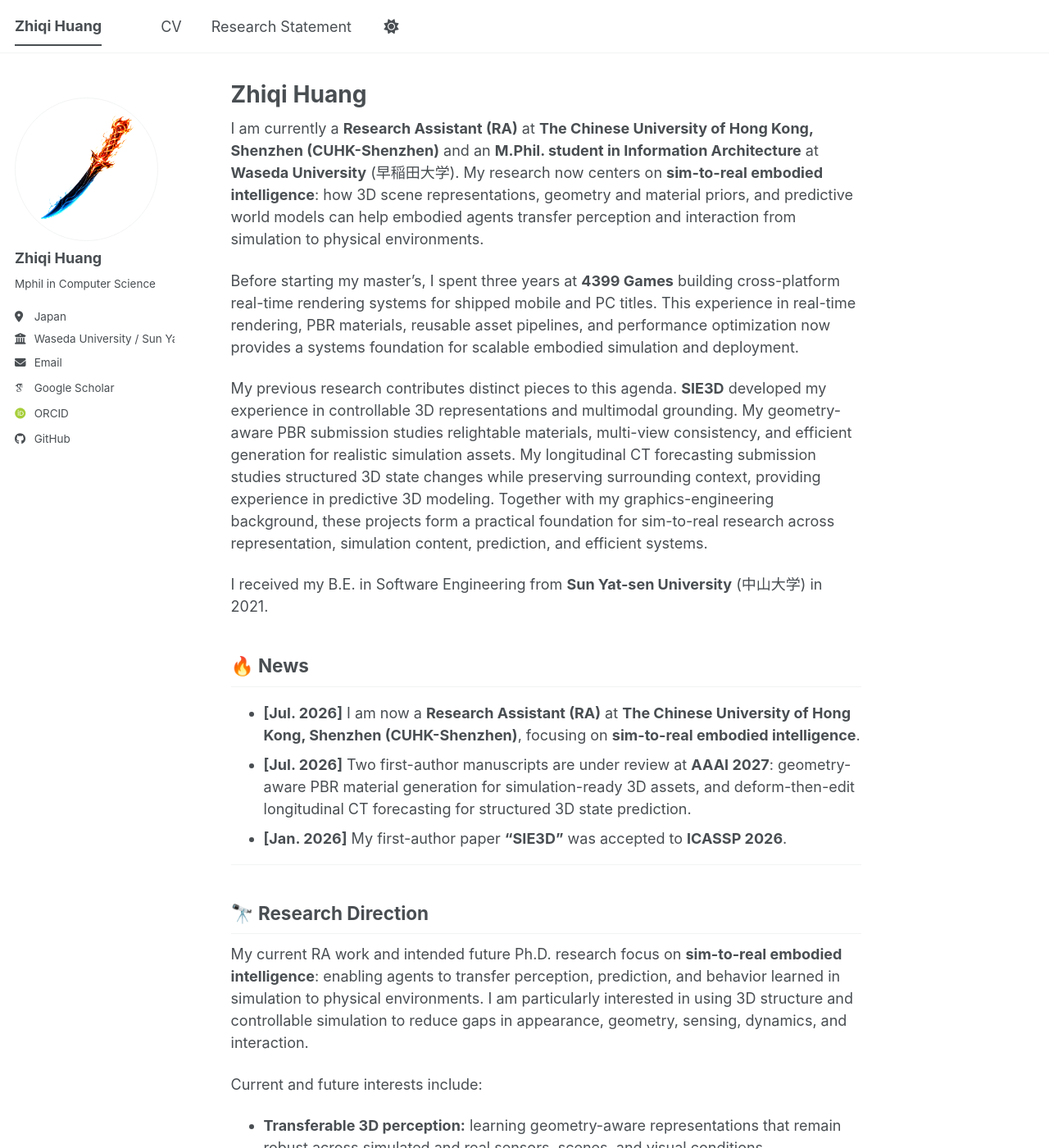
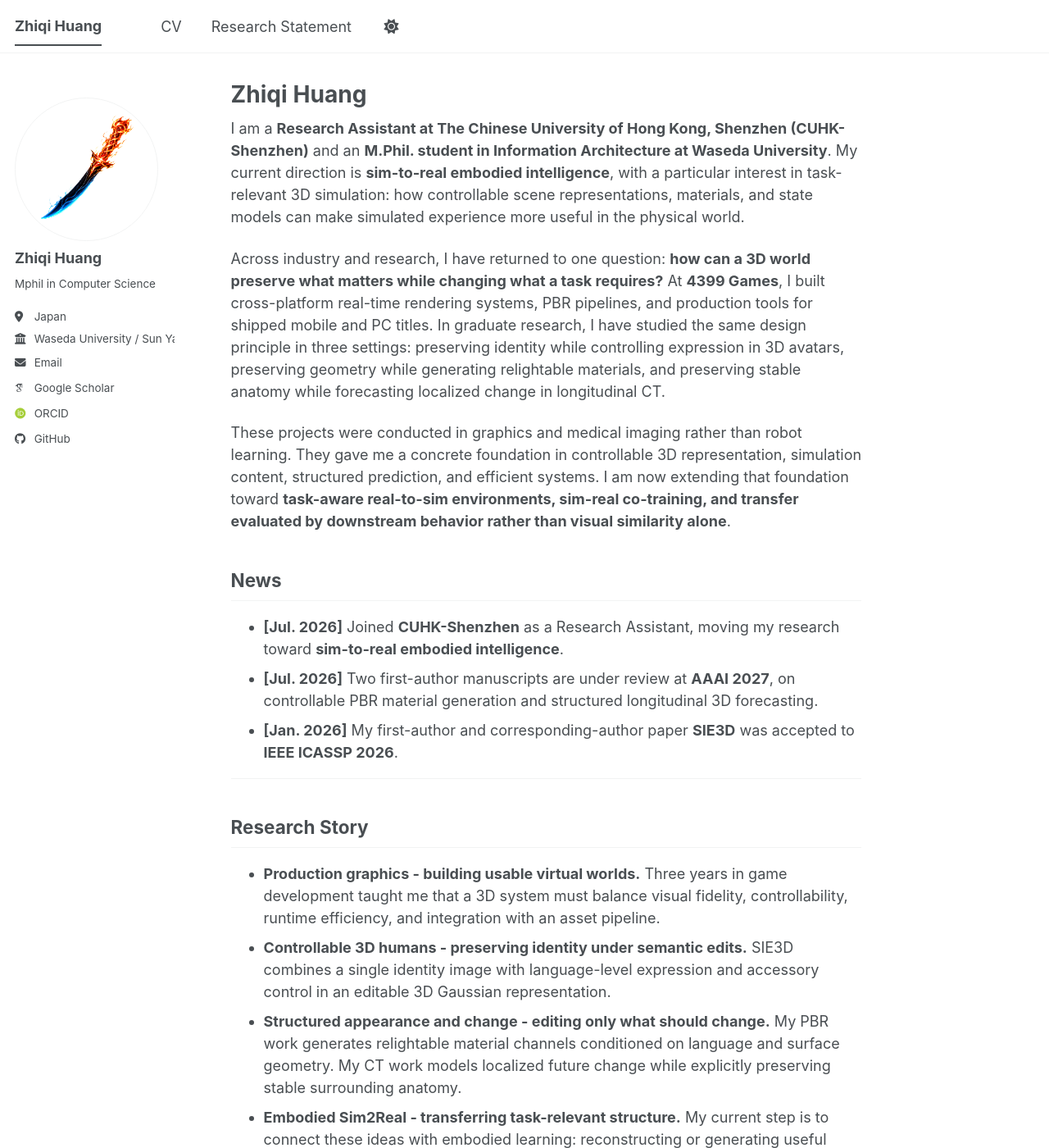
Before and after one commit to huang-zhiqi/huang-zhiqi.github.io, a Jekyll site: the page built from _pages/about.md, in a window 1280 px wide and 1400 px high. Shown: the whole window at 82% size. Built offline with Jekyll 4.4.1, drawn with Linux system fonts in a browser that asks for light colours; some web fonts are replaced; a script bundle is joined from its source files by our own code; library files that are not in the unit come from our copies; some of the changed text lies outside the part shown.

Commit message:
更新官网，系统性的往具身智能靠拢

```diff
--- a/_pages/about.md
+++ b/_pages/about.md
@@ -8,112 +8,106 @@ redirect_from:
   - /about.html
 ---
 
-I am currently a **Research Assistant (RA)** at **The Chinese University of Hong Kong, Shenzhen (CUHK-Shenzhen)** and an **M.Phil. student in Information Architecture** at **Waseda University** (早稲田大学). My research now centers on **sim-to-real embodied intelligence**: how 3D scene representations, geometry and material priors, and predictive world models can help embodied agents transfer perception and interaction from simulation to physical environments.
+I am a **Research Assistant at The Chinese University of Hong Kong, Shenzhen (CUHK-Shenzhen)** and an **M.Phil. student in Information Architecture at Waseda University**. My current direction is **sim-to-real embodied intelligence**, with a particular interest in task-relevant 3D simulation: how controllable scene representations, materials, and state models can make simulated experience more useful in the physical world.
 
-Before starting my master's, I spent three years at **4399 Games** building cross-platform real-time rendering systems for shipped mobile and PC titles. This experience in real-time rendering, PBR materials, reusable asset pipelines, and performance optimization now provides a systems foundation for scalable embodied simulation and deployment.
+Across industry and research, I have returned to one question: **how can a 3D world preserve what matters while changing what a task requires?** At **4399 Games**, I built cross-platform real-time rendering systems, PBR pipelines, and production tools for shipped mobile and PC titles. In graduate research, I have studied the same design principle in three settings: preserving identity while controlling expression in 3D avatars, preserving geometry while generating relightable materials, and preserving stable anatomy while forecasting localized change in longitudinal CT.
 
-My previous research contributes distinct pieces to this agenda. **SIE3D** developed my experience in controllable 3D representations and multimodal grounding. My geometry-aware PBR submission studies relightable materials, multi-view consistency, and efficient generation for realistic simulation assets. My longitudinal CT forecasting submission studies structured 3D state changes while preserving surrounding context, providing experience in predictive 3D modeling. Together with my graphics-engineering background, these projects form a practical foundation for sim-to-real research across representation, simulation content, prediction, and efficient systems.
+These projects were conducted in graphics and medical imaging rather than robot learning. They gave me a concrete foundation in controllable 3D representation, simulation content, structured prediction, and efficient systems. I am now extending that foundation toward **task-aware real-to-sim environments, sim-real co-training, and transfer evaluated by downstream behavior rather than visual similarity alone**.
 
-I received my B.E. in Software Engineering from **Sun Yat-sen University** (中山大学) in 2021.
+## News
 
-## 🔥 News
-
-* **[Jul. 2026]** I am now a **Research Assistant (RA)** at **The Chinese University of Hong Kong, Shenzhen (CUHK-Shenzhen)**, focusing on **sim-to-real embodied intelligence**.
-* **[Jul. 2026]** Two first-author manuscripts are under review at **AAAI 2027**: geometry-aware PBR material generation for simulation-ready 3D assets, and deform-then-edit longitudinal CT forecasting for structured 3D state prediction.
-* **[Jan. 2026]** My first-author paper **"SIE3D"** was accepted to **ICASSP 2026**.
+* **[Jul. 2026]** Joined **CUHK-Shenzhen** as a Research Assistant, moving my research toward **sim-to-real embodied intelligence**.
+* **[Jul. 2026]** Two first-author manuscripts are under review at **AAAI 2027**, on controllable PBR material generation and structured longitudinal 3D forecasting.
+* **[Jan. 2026]** My first-author and corresponding-author paper **SIE3D** was accepted to **IEEE ICASSP 2026**.
 
 ---
 
-## 🔭 Research Direction
+## Research Story
 
-My current RA work and intended future Ph.D. research focus on **sim-to-real embodied intelligence**: enabling agents to transfer perception, prediction, and behavior learned in simulation to physical environments. I am particularly interested in using 3D structure and controllable simulation to reduce gaps in appearance, geometry, sensing, dynamics, and interaction.
+* **Production graphics - building usable virtual worlds.** Three years in game development taught me that a 3D system must balance visual fidelity, controllability, runtime efficiency, and integration with an asset pipeline.
+* **Controllable 3D humans - preserving identity under semantic edits.** SIE3D combines a single identity image with language-level expression and accessory control in an editable 3D Gaussian representation.
+* **Structured appearance and change - editing only what should change.** My PBR work generates relightable material channels conditioned on language and surface geometry. My CT work models localized future change while explicitly preserving stable surrounding anatomy.
+* **Embodied Sim2Real - transferring task-relevant structure.** My current step is to connect these ideas with embodied learning: reconstructing or generating useful simulation environments, varying the factors that matter to a task, and combining simulated experience with limited real data.
 
-Current and future interests include:
-
-* **Transferable 3D perception:** learning geometry-aware representations that remain robust across simulated and real sensors, scenes, and visual conditions.
-* **3D simulation and world models:** building controllable digital twins and predictive models for robot manipulation, planning, and closed-loop interaction.
-* **Efficient sim-to-real adaptation:** adapting and evaluating models with limited real-world data under real-time system constraints.
+The connection is methodological: each project asks what structure must remain invariant, what variation should be controllable, and how the result can be evaluated for its intended use.
 
 ---
 
-## 🎯 Application Scenarios
+## Current Research Direction
 
-* **Robot manipulation and embodied interaction:** using diverse simulated scenes and predictive 3D models to train and evaluate perception and interaction before adapting them to physical environments.
-* **Embodied simulation and digital twins:** generating controllable objects, PBR materials, scene variations, and sensor conditions for scalable data generation, evaluation, and failure analysis.
+I am interested in Sim2Real as a **task-dependent transfer problem**, not only a pursuit of photorealism. A useful simulator need not reproduce every detail of reality; it should model the geometry, appearance, sensing, dynamics, and interaction factors that affect the target behavior.
+
+My current and longer-term interests are:
+
+* **Task-aware real-to-sim and simulation content:** constructing digital twins or digital cousins with controllable geometry, PBR appearance, cameras, lighting, and sensor conditions, then validating them through downstream tasks.
+* **Sim-real learning and adaptation:** co-training with diverse simulation and limited real demonstrations, identifying harmful domain gaps, and using randomization or adaptation where it improves physical transfer.
+* **Structured models of interaction:** extending my experience in localized 3D forecasting toward action-conditioned state transitions and uncertainty in contact-rich environments. This longer-term step will require explicit actions, physical interaction data, and closed-loop validation.
 
 ---
 
-## 📝 Publications
+## Publications
 
-* **SIE3D: Single-Image Expressive 3D Avatar Generation via Semantic Embedding and Perceptual Expression Loss**
-  * *IEEE ICASSP 2026 (Accepted)* - **First Author, Corresponding Author**
-  * Authors: **Zhiqi Huang**, Dulongkai Cui, Jinglu Hu
-  * A framework for generating text-controllable 3D avatars from a single image by combining 3D human priors with multimodal control. This work builds experience in controllable 3D representations, multimodal grounding, and efficient inference—capabilities that now support my transition toward 3D-aware embodied models and sim-to-real research.
-  * **Links:** <a class="pub-link" href="https://huang-zhiqi.github.io/SIE3D/">Project Page</a> <a class="pub-link" href="https://arxiv.org/abs/2509.24004">Paper (arXiv:2509.24004)</a> <a class="pub-link" href="https://github.com/huang-zhiqi/SIE3D">Code (GitHub)</a>
+### SIE3D: Single-Image Expressive 3D Avatar Generation via Semantic Embedding and Perceptual Expression Loss
+
+**IEEE ICASSP 2026 - First Author, Corresponding Author**<br>
+**Zhiqi Huang**, Dulongkai Cui, Jinglu Hu
+
+SIE3D generates an editable 3D Gaussian head avatar from one image while allowing natural-language control over expression and accessories. It combines identity, text semantics, and an explicit perceptual expression objective to improve expression alignment while preserving the subject's identity. This work established my foundation in controllable multimodal 3D representation.
+
+<a class="pub-link" href="https://huang-zhiqi.github.io/SIE3D/">Project Page</a>
+<a class="pub-link" href="https://doi.org/10.1109/ICASSP55912.2026.11462135">IEEE Xplore</a>
+<a class="pub-link" href="https://arxiv.org/abs/2509.24004">arXiv</a>
+<a class="pub-link" href="https://github.com/huang-zhiqi/SIE3D">Code</a>
+
+### Manuscripts Under Review
+
+* **Controllable PBR material generation from long-form descriptions** - *First author; AAAI 2027 under review.* The work studies how to retain long material specifications, route them to geometry-relevant regions, and preserve variation across relightable PBR channels. Its Sim2Real connection is upstream: controllable surface appearance can improve simulation assets and visual-domain variation, while policy transfer also depends on physics, sensing, and task alignment.
+* **Deform-then-edit forecasting for longitudinal 3D CT** - *First author; AAAI 2027 under review.* The method transports persistent structure and restricts residual edits to regions expected to change. Developed for medical imaging, it contributes experience in structured 3D state transitions and strong persistence baselines. An embodied extension would require explicit actions and physical-interaction validation.
 
 ---
 
-## 📄 Manuscripts Under Review
+## Experience
 
-* **First-author manuscript on geometry-aware PBR material generation from long text**
-  * *AAAI 2027 (Under Review)*
-  * A method for generating relightable PBR materials for 3D meshes from long-form descriptions. Its emphasis on physical appearance, lighting variation, multi-view consistency, and efficient generation supports realistic, controllable simulation assets and addresses part of the visual sim-to-real gap.
+### The Chinese University of Hong Kong, Shenzhen
 
-* **First-author manuscript on deform-then-edit longitudinal CT forecasting**
-  * *AAAI 2027 (Under Review)*
-  * **Role:** First Author
-  * This work uses deform-then-edit forecasting to model structured 3D state changes while preserving surrounding anatomy. Although developed for medical imaging, it provides experience in predictive 3D modeling, localized state transitions, and context preservation that transfers to my interest in world models for embodied systems.
+**Research Assistant** - *Jul. 2026 - Present*
+
+* Current direction: task-relevant 3D simulation and sim-to-real embodied intelligence.
+
+### 4399 Games
+
+**Senior Graphics Engineer** - *2023 - 2024*
+
+* Led a rendering team of 3-5 engineers and owned the rendering roadmap for *Era of Conquest* on mobile and PC.
+* Drove graphics development for new mobile, PC, and web projects through reusable asset, material, and rendering pipelines.
+
+**Graphics Engineer** - *2021 - 2023*
+
+* Built and optimized the real-time rendering pipeline for *Era of Conquest*, including cross-platform shaders, PBR material representation, and mobile performance.
 
 ---
 
-## 📄 Manuscripts in Preparation
+## Education
+
+* **Waseda University**, Fukuoka, Japan
+  * M.Phil. in Information Architecture, Apr. 2025 - Mar. 2027 (expected)
+  * English-taught program; current GPA: **3.8 / 4.0**
+* **Sun Yat-sen University**, Guangzhou, China
+  * B.E. in Software Engineering, 2017 - 2021
+  * GPA: **3.7 / 4.0**
 
 ---
 
-## 🎓 Education
+## Technical Background
 
-* **Waseda University (早稲田大学)**, Fukuoka, Japan
-  * *M.Phil. in Information Architecture* (English-taught program)
-  * Apr. 2025 - Mar. 2027 (expected)
-  * Research focus: 3D understanding and geometry-aware generative modeling, with a current trajectory toward sim-to-real embodied intelligence
-  * **Current GPA: 3.8 / 4.0**
-
-* **Sun Yat-sen University (中山大学)**, Guangzhou, China
-  * *B.E. in Software Engineering*
-  * 2017 - 2021
-  * **GPA: 3.7 / 4.0**
+* **Graphics and systems:** C++, C#, GLSL/HLSL, Unity, Vulkan, OpenGL, real-time rendering, PBR, cross-platform optimization
+* **Machine learning and 3D:** Python, PyTorch, 3D Gaussian Splatting, diffusion models, CLIP/LongCLIP, mesh and material processing, multi-view evaluation, volumetric modeling
+* **Current research interests:** task-aware real-to-sim, sim-real co-training, domain variation and adaptation, structured 3D state modeling
 
 ---
 
-## 💼 Industry Experience
+## Languages and Honors
 
-* **4399 Games**, Guangzhou, China
-  * **Senior Graphics Engineer**
-    * *2023 - 2024*
-    * Led a rendering team of 3-5 engineers and owned the rendering roadmap for *"Era of Conquest"* on **mobile** and **PC**, building stable real-time 3D systems under visual-quality and deployment constraints.
-    * Drove graphics development for new mobile, PC, and web projects through reusable cross-platform asset, material, and rendering pipelines—experience relevant to scalable embodied-simulation infrastructure.
-  * **Graphics Engineer**
-    * *2021 - 2023*
-    * Built and optimized the real-time rendering pipeline for *"Era of Conquest"*, focusing on cross-platform shaders, PBR material representation, and mobile performance—foundations for efficient, visually controllable simulation environments.
-
----
-
-## 💻 Technical Skills
-
-* **Current Research Focus**: Sim-to-real embodied intelligence, transferable 3D perception, 3D-aware world models, robot manipulation, and digital twins
-* **3D Simulation & Rendering**: Unity, Vulkan, OpenGL, real-time rendering, PBR, mesh processing, multi-view rendering, and simulation-ready asset pipelines
-* **Machine Learning & 3D Representation**: PyTorch, 3D Gaussian Splatting, diffusion models, CLIP/LongCLIP, geometry/depth/normal priors, and volumetric modeling
-* **Programming & Systems**: C++, Python, C#, GLSL/HLSL, parameter-efficient adaptation, and GPU inference optimization
-
----
-
-## 🗣️ Languages
-
-* **Chinese**: Native (Mandarin & Cantonese)
-* **English**: Professional working proficiency (TOEFL iBT: 90; English-taught master's program)
-
----
-
-## 🏆 Honors & Awards
-
-* **Outstanding Student Scholarship (Third Prize)**, Sun Yat-sen University, 2018-2019
+* Chinese: Native (Mandarin and Cantonese)
+* English: Professional working proficiency (TOEFL iBT: 90; English-taught master's program)
+* Outstanding Student Scholarship (Third Prize), Sun Yat-sen University, 2018-2019
```
